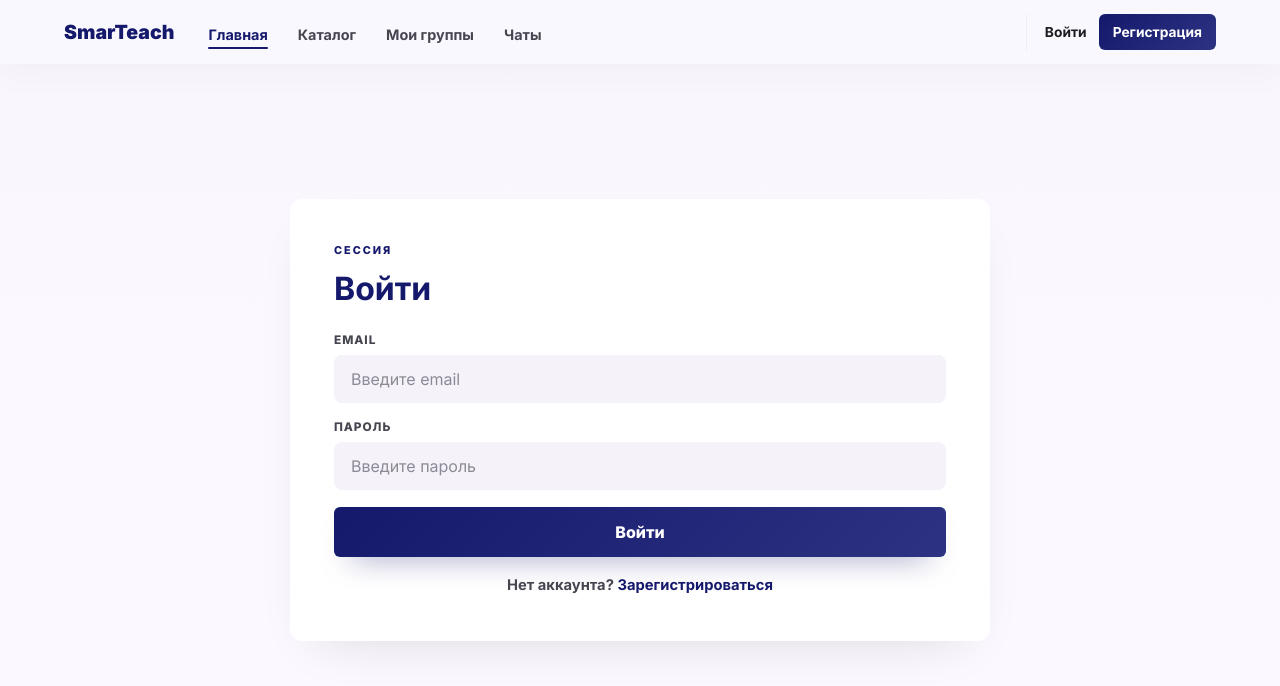
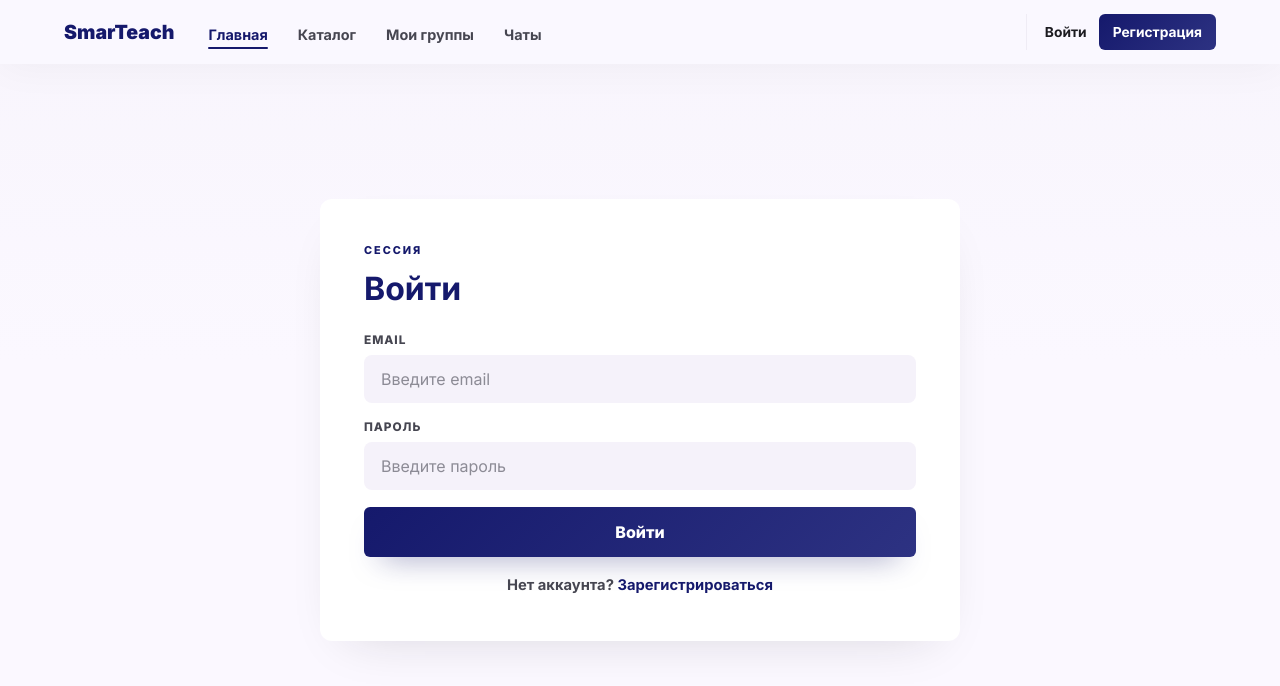
Before and after one commit to smrcdr/SmartTeach, a Vue app in the folder apps/web/: page /login in a window 1280 px wide. Shown: the top 686 px of the page. Built offline with nearby package versions, Linux system fonts and the light colour scheme; no server answers.

Commit message:
Tune auth input width

```diff
--- a/apps/web/src/pages/auth/LoginPage.vue
+++ b/apps/web/src/pages/auth/LoginPage.vue
@@ -55,8 +55,8 @@ async function submit() {
   display: flex;
   justify-content: center;
   margin: 0 auto;
-  max-width: 700px;
-  width: min(100%, 700px);
+  max-width: 640px;
+  width: min(100%, 640px);
 }
 
 .auth-card {
--- a/apps/web/src/pages/auth/RegisterPage.vue
+++ b/apps/web/src/pages/auth/RegisterPage.vue
@@ -56,8 +56,8 @@ async function submit() {
   display: flex;
   justify-content: center;
   margin: 0 auto;
-  max-width: 700px;
-  width: min(100%, 700px);
+  max-width: 640px;
+  width: min(100%, 640px);
 }
 
 .auth-card {
```
Also changed, not shown: 2 other files (tests, documents, lock files or other folders).
